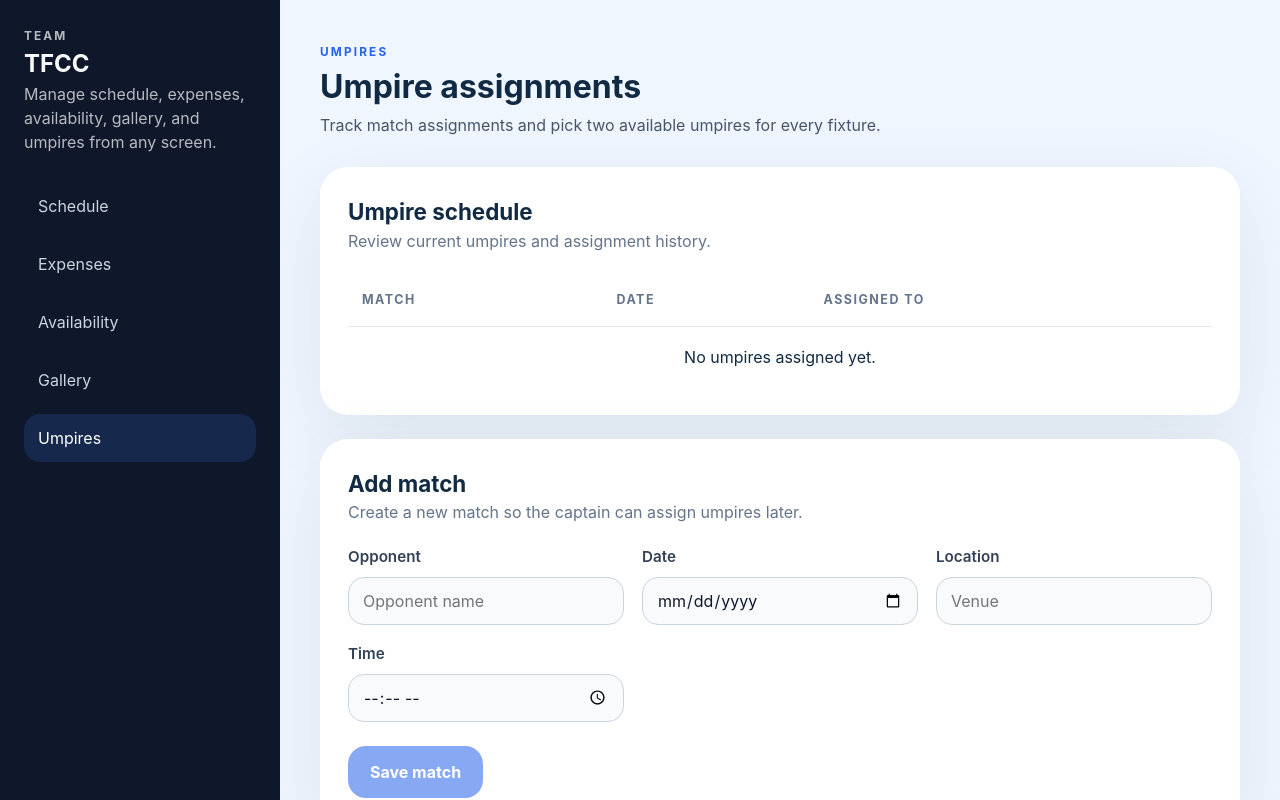
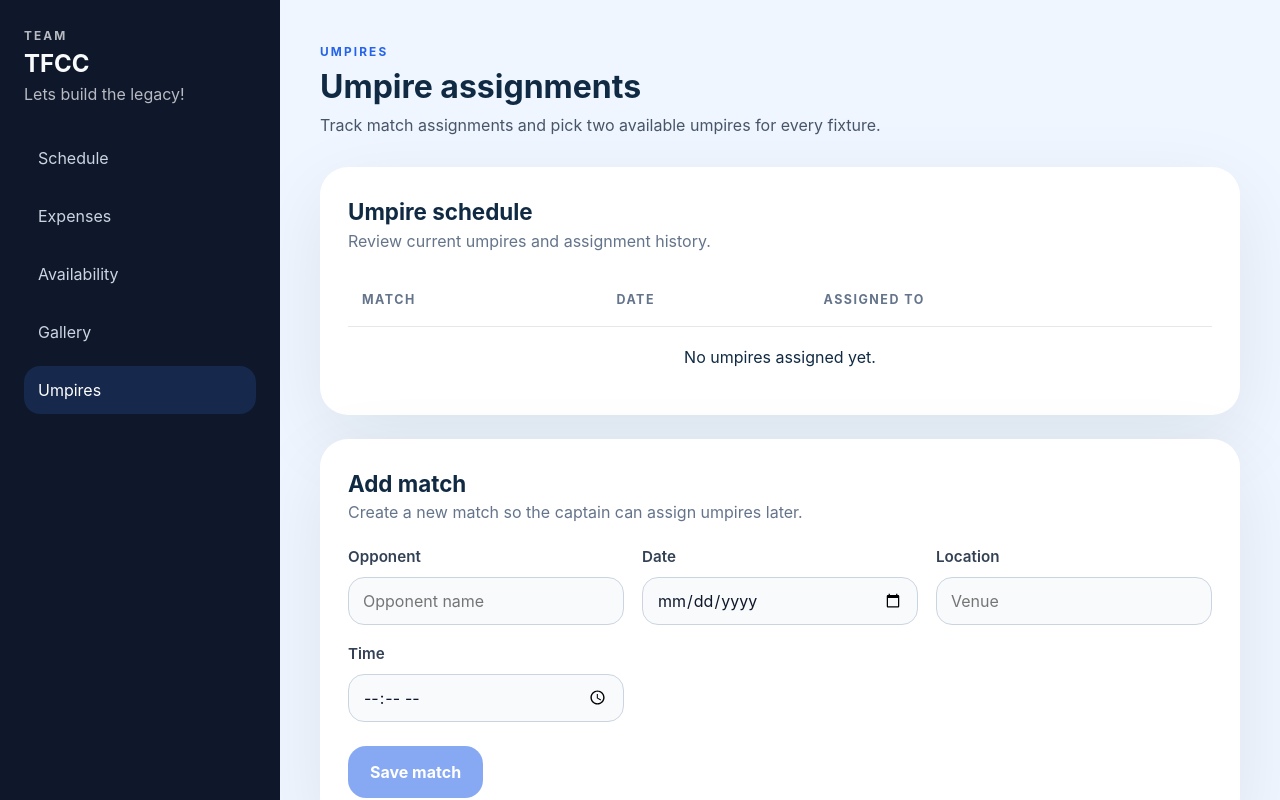
Before and after one commit to fayu555/TFCC, a React (Vite) app: page /umpires in a window 1280 px wide. Shown: the top 800 px of the page. Built offline with nearby package versions, Linux system fonts and the light colour scheme.

Commit message:
changing the wordings

```diff
--- a/src/components/AppShell.tsx
+++ b/src/components/AppShell.tsx
@@ -20,7 +20,7 @@ export function AppShell({ children }: { children: React.ReactNode }) {
         </button>
         <div className="topbar__brand">
           <p className="eyebrow">The Force Cricket Club</p>
-          <p className="title">Club manager for mobile and tablet</p>
+          <p className="title">TFCC Management</p>
         </div>
       </header>
 
@@ -29,7 +29,7 @@ export function AppShell({ children }: { children: React.ReactNode }) {
           <div>
             <p className="eyebrow">Team</p>
             <h2>TFCC</h2>
-            <p className="text-muted">Manage schedule, expenses, availability, gallery, and umpires from any screen.</p>
+            <p className="text-muted">Lets build the legacy!</p>
           </div>
           <button className="sidebar__close" type="button" onClick={() => setDrawerOpen(false)}>
             ×
```
